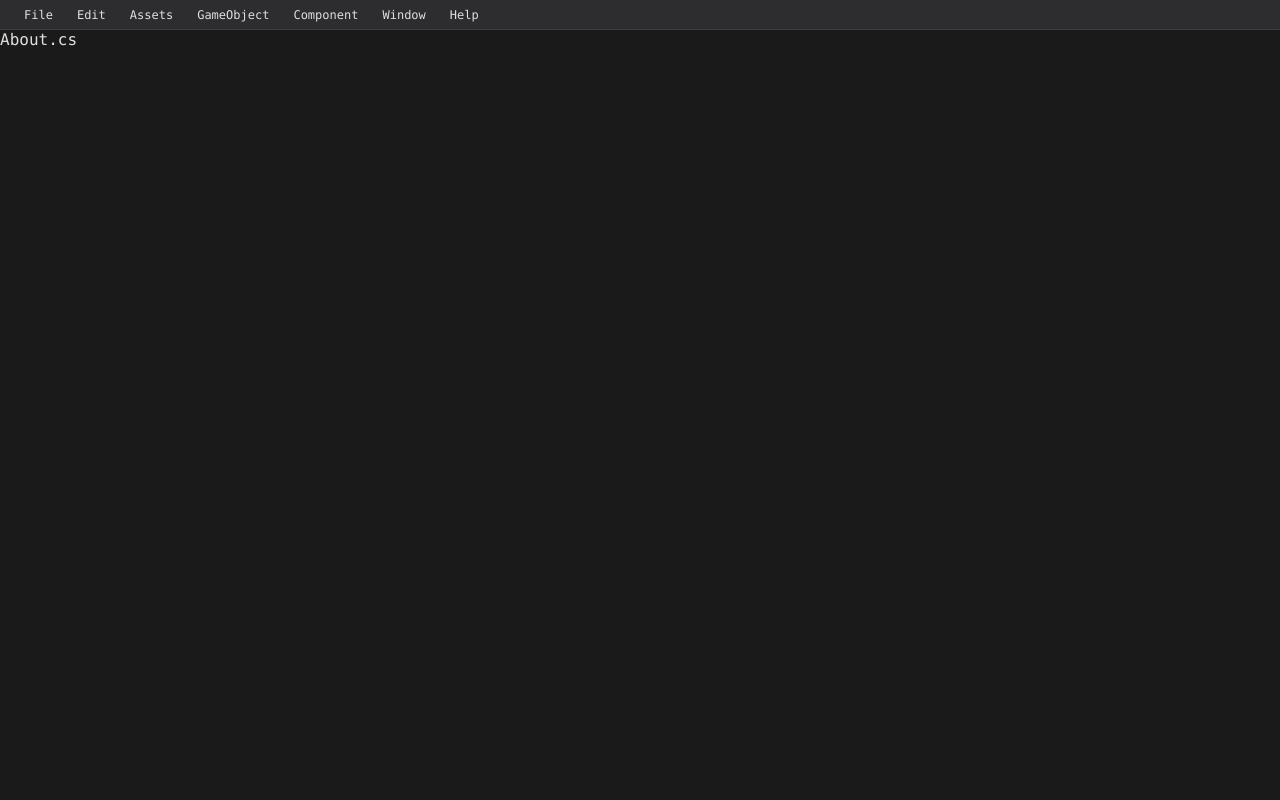
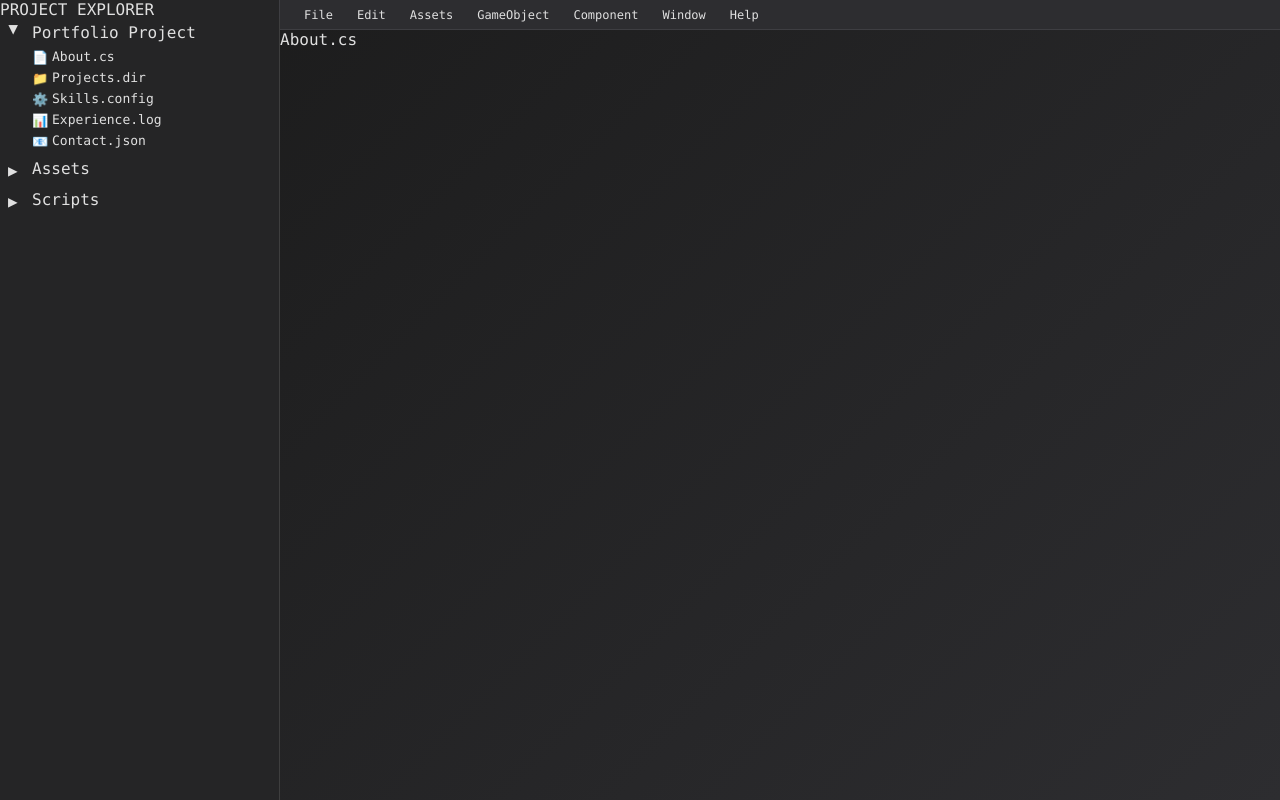
Before and after one commit to NiekMSoftware/portfolio-website, a plain HTML site: page index.html in a window 1280 px wide. Drawn offline with Linux system fonts and the light colour scheme.

Commit message:
added a sidebar

```diff
--- a/index.html
+++ b/index.html
@@ -14,8 +14,74 @@
 
         <!--  Main Engine Container  -->
         <div class="engine-container">
+
             <!--  Project Hierarchy Sidebar  -->
-            <div class="project-hierarchy" id="projectHierarchy"></div>
+            <div class="project-hierarchy" id="projectHierarchy">
+
+                <!-- Header -->
+                <div class="hierarchy-header">PROJECT EXPLORER</div>
+                <div class="hierarchy-content">
+
+                    <!-- Main portfolio "project" folder -->
+                    <div class="folder open">
+                        <div class="folder-header">
+                            <span class="folder-icon">▶</span>
+                            <span>Portfolio Project</span>
+                        </div>
+
+                        <!--  Items  -->
+                        <div class="folder-items">
+
+                            <!-- About -->
+                            <div class="file-item">
+                                <span class="file-icon">📄</span>
+                                <span>About.cs</span>
+                            </div>
+
+                            <!-- Projects -->
+                            <div class="file-item">
+                                <span class="file-icon">📁</span>
+                                <span>Projects.dir</span>
+                            </div>
+
+                            <!-- Skills -->
+                            <div class="file-item">
+                                <span class="file-icon">⚙️</span>
+                                <span>Skills.config</span>
+                            </div>
+
+                            <!-- Experience -->
+                            <div class="file-item">
+                                <span class="file-icon">📊</span>
+                                <span>Experience.log</span>
+                            </div>
+
+                            <!-- Contact -->
+                            <div class="file-item">
+                                <span class="file-icon">📧</span>
+                                <span>Contact.json</span>
+                            </div>
+
+                        </div>
+                    </div>
+
+                    <!-- Assets folder -->
+                    <div class="folder">
+                        <div class="folder-header">
+                            <span class="folder-icon">▶</span>
+                            <span>Assets</span>
+                        </div>
+                    </div>
+
+                    <!-- Scripts folder (for showing) -->
+                    <div class="folder">
+                        <div class="folder-header">
+                            <span class="folder-icon">▶</span>
+                            <span>Scripts</span>
+                        </div>
+                    </div>
+                </div>
+            </div>
 
             <!--  Main Content Area  -->
             <div class="main-content">
--- a/styles/components.css
+++ b/styles/components.css
@@ -1,6 +1,71 @@
 /* ============================================
    COMPONENT STYLES
    ============================================ */
+
+/* Folder and Files */
+.folder {
+    margin-bottom: 4px;
+}
+
+.folder-header {
+    display: flex;
+    align-items: center;
+    padding: 4px 8px;
+    cursor: pointer;
+    border-radius: 3px;
+    transition: background 0.2s;
+}
+
+.folder-header:hover {
+    background: #3e3e42;
+}
+
+.folder-icon {
+    width: 16px;
+    height: 16px;
+    margin-right: 8px;
+    transition: transform 0.2s;
+}
+
+.folder.open .folder-icon {
+    transform: rotate(90deg);
+}
+
+.folder-items {
+    margin-left: 24px;
+    max-height: 0;
+    overflow: hidden;
+    transition: max-height 0.3s ease;
+}
+
+.folder.open .folder-items {
+    max-height: 500px;
+}
+
+.file-item {
+    display: flex;
+    align-items: center;
+    padding: 3px 8px;
+    cursor: pointer;
+    border-radius: 3px;
+    font-size: 13px;
+    transition: background 0.2s;
+}
+
+.file-item:hover {
+    background: #3e3e42;
+}
+
+.file-item.active {
+    background: #094771;
+    color: #ffffff;
+}
+
+.file-icon {
+    width: 14px;
+    height: 14px;
+    margin-right: 6px;
+}
 
 /* Menu Items */
 .menu-item {
--- a/styles/layout.css
+++ b/styles/layout.css
@@ -1,6 +1,37 @@
 /* ============================================
    LAYOUT STYLES
    ============================================ */
+
+/* Main Container */
+.engine-container {
+    display: flex;
+    height: 100vh;
+    background: linear-gradient(135deg, #1a1a1a 0%, #2d2d30 100%);
+}
+
+/* Project Hierarchy Sidebar */
+.project-hierarchy {
+    width: 280px;
+    background: #252526;
+    border-right: 1px solid #3e3e3e;
+    display: flex;
+    flex-direction: column;
+}
+
+.hierarchy-header {
+    width: 280px;
+    background: #252526;
+    border-right: 1px solid #3e3e42;
+    display: flex;
+    flex-direction: column;
+}
+
+/* Main Content Area */
+.main-content {
+    flex: 1;
+    display: flex;
+    flex-direction: column;
+}
 
 /* Menu Bar */
 .menu-bar {
```
